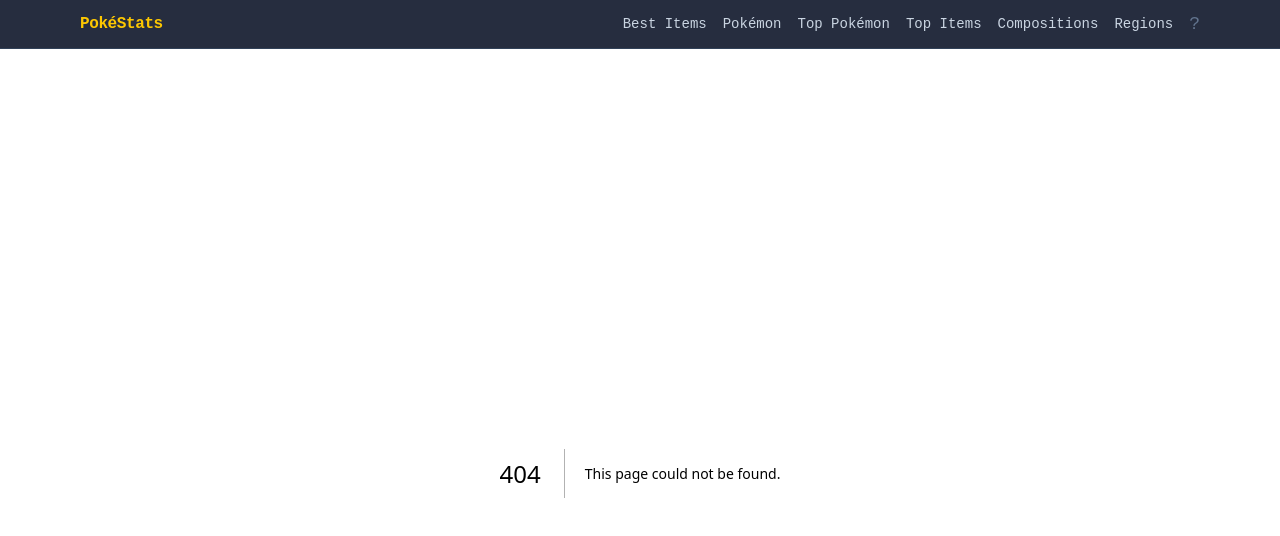
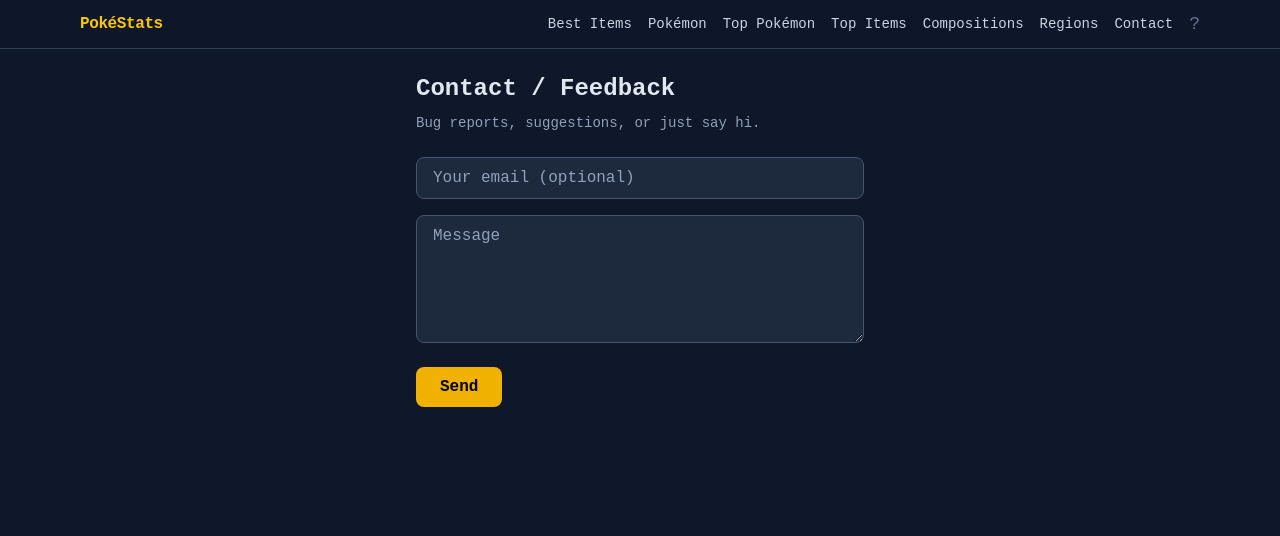
Before and after one commit to ivaniuss/pokestats-web, a Next.js app: page /contact in a window 1280 px wide. Before the commit this address had no page. Shown: the top 536 px of the page. Built offline with nearby package versions, Linux system fonts and the light colour scheme.

Commit message:
add contact page with Formspree

```diff
--- /dev/null
+++ b/src/app/contact/page.tsx
@@ -0,0 +1,54 @@
+"use client"
+
+import { useState } from "react"
+
+const FORMSPREE_URL = process.env.NEXT_PUBLIC_FORMSPREE || "https://formspree.io/f/YOUR_FORM_ID"
+
+export default function ContactPage() {
+  const [sent, setSent] = useState(false)
+  const [error, setError] = useState("")
+
+  async function handleSubmit(e: React.FormEvent<HTMLFormElement>) {
+    e.preventDefault()
+    const form = e.currentTarget
+    const data = new FormData(form)
+    try {
+      const res = await fetch(FORMSPREE_URL, {
+        method: "POST",
+        body: data,
+        headers: { Accept: "application/json" },
+      })
+      if (res.ok) setSent(true)
+      else setError("Failed to send")
+    } catch {
+      setError("Network error")
+    }
+  }
+
+  if (sent) {
+    return (
+      <div className="text-center py-12">
+        <p className="text-lg text-green-400">Sent!</p>
+        <p className="text-slate-400 mt-2">Thanks for the feedback.</p>
+        <button onClick={() => setSent(false)} className="mt-4 text-sm text-yellow-400 underline">Send another</button>
+      </div>
+    )
+  }
+
+  return (
+    <div className="max-w-md mx-auto">
+      <h1 className="text-2xl font-bold mb-2">Contact / Feedback</h1>
+      <p className="text-sm text-slate-400 mb-6">Bug reports, suggestions, or just say hi.</p>
+      <form onSubmit={handleSubmit} className="space-y-4">
+        <input type="email" name="email" placeholder="Your email (optional)"
+          className="w-full bg-slate-800 border border-slate-600 rounded-lg px-4 py-2 text-white placeholder-slate-400" />
+        <textarea name="message" required placeholder="Message"
+          className="w-full bg-slate-800 border border-slate-600 rounded-lg px-4 py-2 text-white placeholder-slate-400 h-32" />
+        {error && <p className="text-red-400 text-sm">{error}</p>}
+        <button type="submit" className="bg-yellow-500 text-black font-semibold px-6 py-2 rounded-lg hover:bg-yellow-400 transition-colors">
+          Send
+        </button>
+      </form>
+    </div>
+  )
+}
--- a/src/app/layout.tsx
+++ b/src/app/layout.tsx
@@ -51,6 +51,7 @@ const nav = [
   { href: "/top-items", label: "Top Items" },
   { href: "/compositions", label: "Compositions" },
   { href: "/regions", label: "Regions" },
+  { href: "/contact", label: "Contact" },
 ]
 
 export default function RootLayout({ children }: { children: React.ReactNode }) {
```
